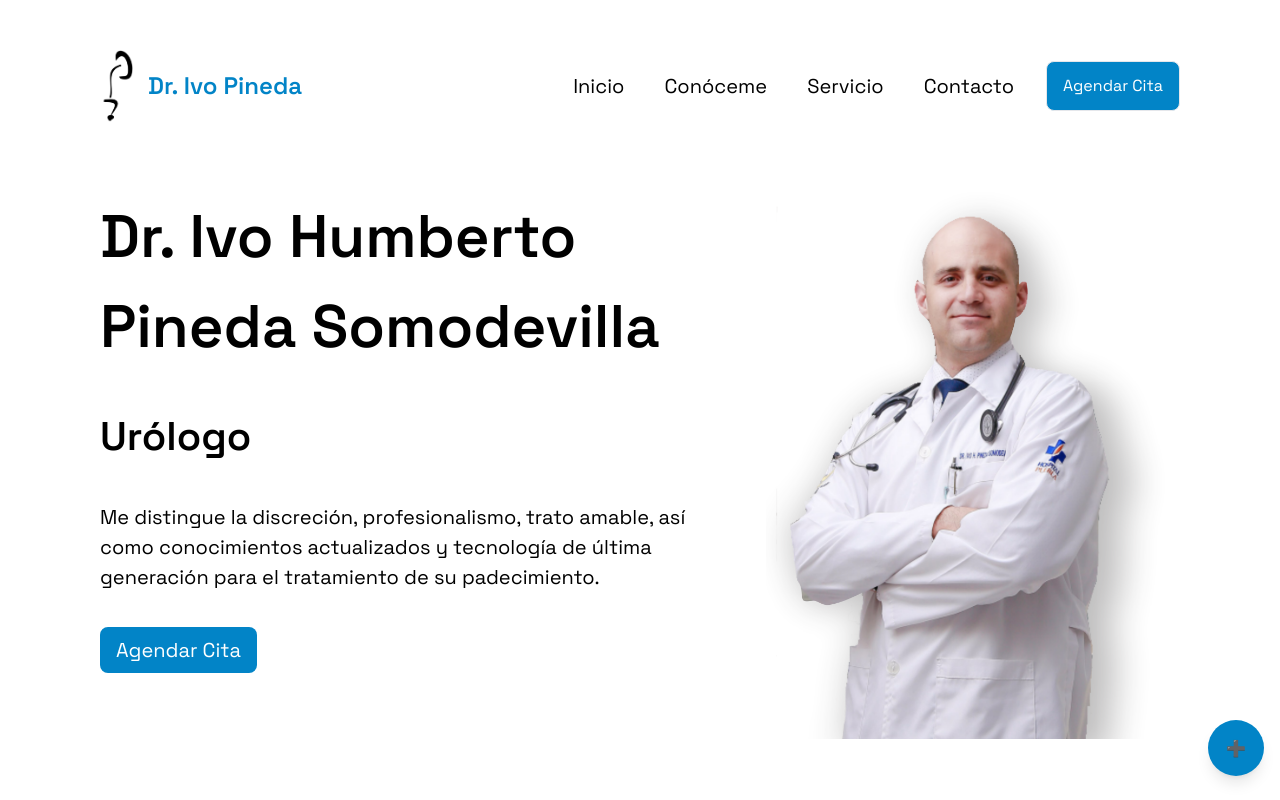
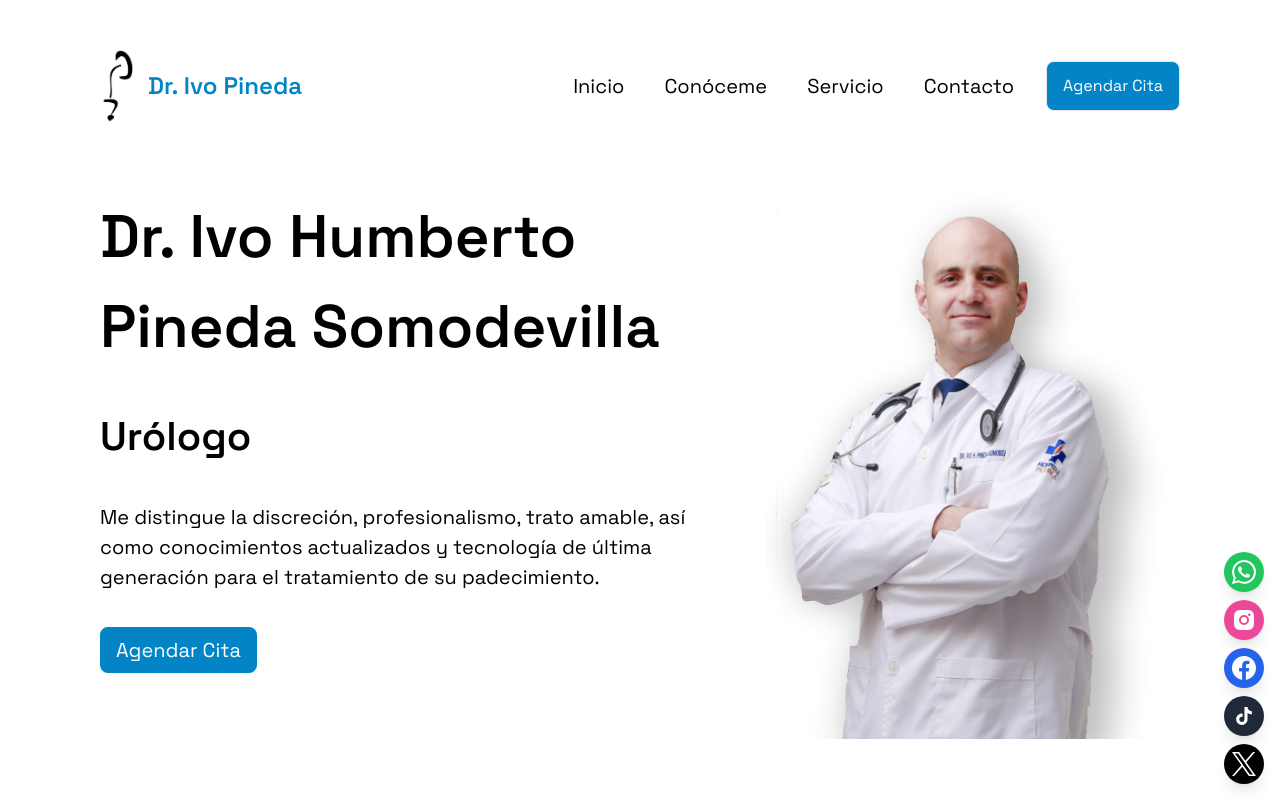
Before and after one commit to Irwingduran/react-tem6, a React (Vite) app: page / in a window 1280 px wide. Shown: the top 800 px of the page. Built offline with nearby package versions, Linux system fonts and the light colour scheme.

Commit message:
update SocialMediaButtons.jsx

```diff
--- a/src/components/SocialMediaButtons.jsx
+++ b/src/components/SocialMediaButtons.jsx
@@ -1,16 +1,13 @@
-import React, { useState } from 'react';
+import React from 'react';
 
 const SocialMediaButtons = () => {
-  const [isOpen, setIsOpen] = useState(false);
 
-  const toggleMenu = () => {
-    setIsOpen(!isOpen);
-  };
+
 
   const socialLinks = [
     {
       name: 'WhatsApp',
-      url: 'https://wa.me/521XXXXXXXXXX',
+      url: 'https://api.whatsapp.com/send/?phone=5212222696218&text=Hola+Dr.+encontr%C3%A9+su+perfil+en+findoctor+y+me+gustar%C3%ADa+realizar+una+consulta&type=phone_number&app_absent=0',
       bgColor: 'bg-green-500',
       hoverColor: 'hover:bg-green-600',
       icon: (
@@ -19,7 +16,7 @@ const SocialMediaButtons = () => {
     },
     {
         name: 'Instagram',
-        url: 'https://instagram.com/tuusuario',
+        url: 'https://www.instagram.com/dr.ivo.urologo/?igshid=YmMyMTA2M2Y%3D',
         bgColor: 'bg-pink-500',
         hoverColor: 'hover:bg-pink-600',
         icon: (
@@ -28,7 +25,7 @@ const SocialMediaButtons = () => {
     },
     {
       name: 'Facebook',
-      url: 'https://facebook.com/tuusuario',
+      url: 'https://www.facebook.com/ivopinedasomodevilla',
       bgColor: 'bg-blue-600',
       hoverColor: 'hover:bg-blue-700',
       icon: (
@@ -37,7 +34,7 @@ const SocialMediaButtons = () => {
     },
     {
       name: 'TikTok',
-      url: 'https://tiktok.com/@tuusuario',
+      url: 'https://www.tiktok.com/@urologopineda.pue?is_from_webapp=1&sender_device=pc',
       bgColor: 'bg-gray-800',
       hoverColor: 'hover:bg-gray-900',
       icon: (
@@ -55,29 +52,16 @@ const SocialMediaButtons = () => {
       },
   ];
 
-  return (
+ return (
     <div className="fixed right-4 bottom-4 z-50 flex flex-col items-end gap-2">
-      {/* Botón flotante principal */}
-      <button
-        onClick={toggleMenu}
-        className="w-14 h-14 flex items-center justify-center bg-[#0284C7] hover:bg-blue-100 text-blue-500 rounded-full shadow-lg"
-      >
-        {isOpen ? '✖️' : '➕'}
-      </button>
 
-      {/* Botones de redes sociales */}
-      <div
-        className={`flex flex-col gap-2 transition-all duration-300 ${
-          isOpen ? 'opacity-100 max-h-60' : 'opacity-0 max-h-0'
-        } overflow-hidden`}
-      >
         {socialLinks.map((social) => (
           <a
             key={social.name}
             href={social.url}
             target="_blank"
             rel="noopener noreferrer"
-            className={`flex items-center justify-center w-12 h-12 ${social.bgColor} ${social.hoverColor} rounded-full shadow-lg transition-transform`}
+            className={`flex items-center justify-center w-10 h-10 ${social.bgColor} ${social.hoverColor} rounded-full shadow-lg transition-transform`}
             aria-label={`Visitar ${social.name}`}
           >
             <svg
@@ -91,7 +75,7 @@ const SocialMediaButtons = () => {
           </a>
         ))}
       </div>
-    </div>
+
   );
 };
 
```
